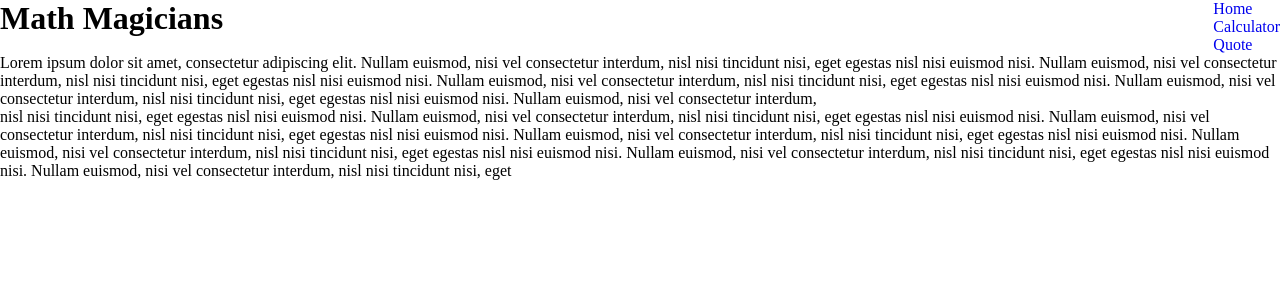
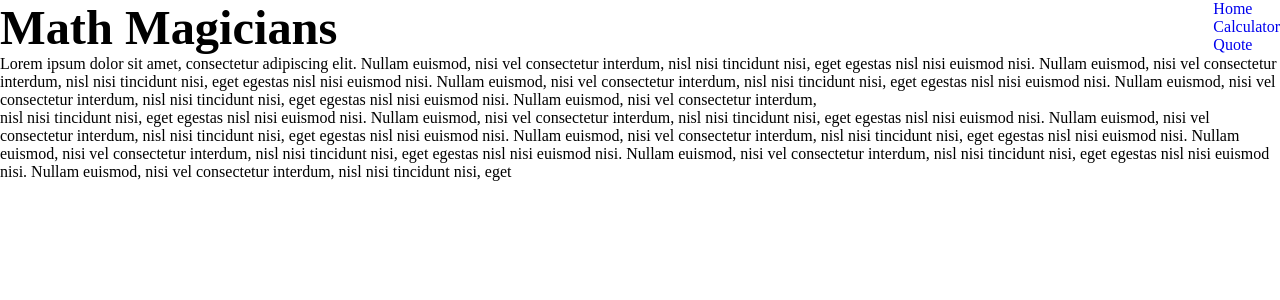
Before and after one commit to Marcraphael12/Marc-the-magician-v2, a React (Create React App) app: page / in a window 1280 px wide. Shown: the top 300 px of the page. Built offline with nearby package versions, Linux system fonts and the light colour scheme.

Commit message:
Align the title and adjust the font size

```diff
--- a/src/components/Pages/header.css
+++ b/src/components/Pages/header.css
@@ -5,3 +5,12 @@
 	height: auto;
 	justify-content: space-between;
 }
+
+/* Header's childs */
+.Header h1 {
+	width: 40%;
+	height: auto;
+	display: flex;
+	align-items: center;
+	font-size: calc(3vw + 10px); /* Help the font to automaticaly chnge its size along with the screen size */
+}
```
